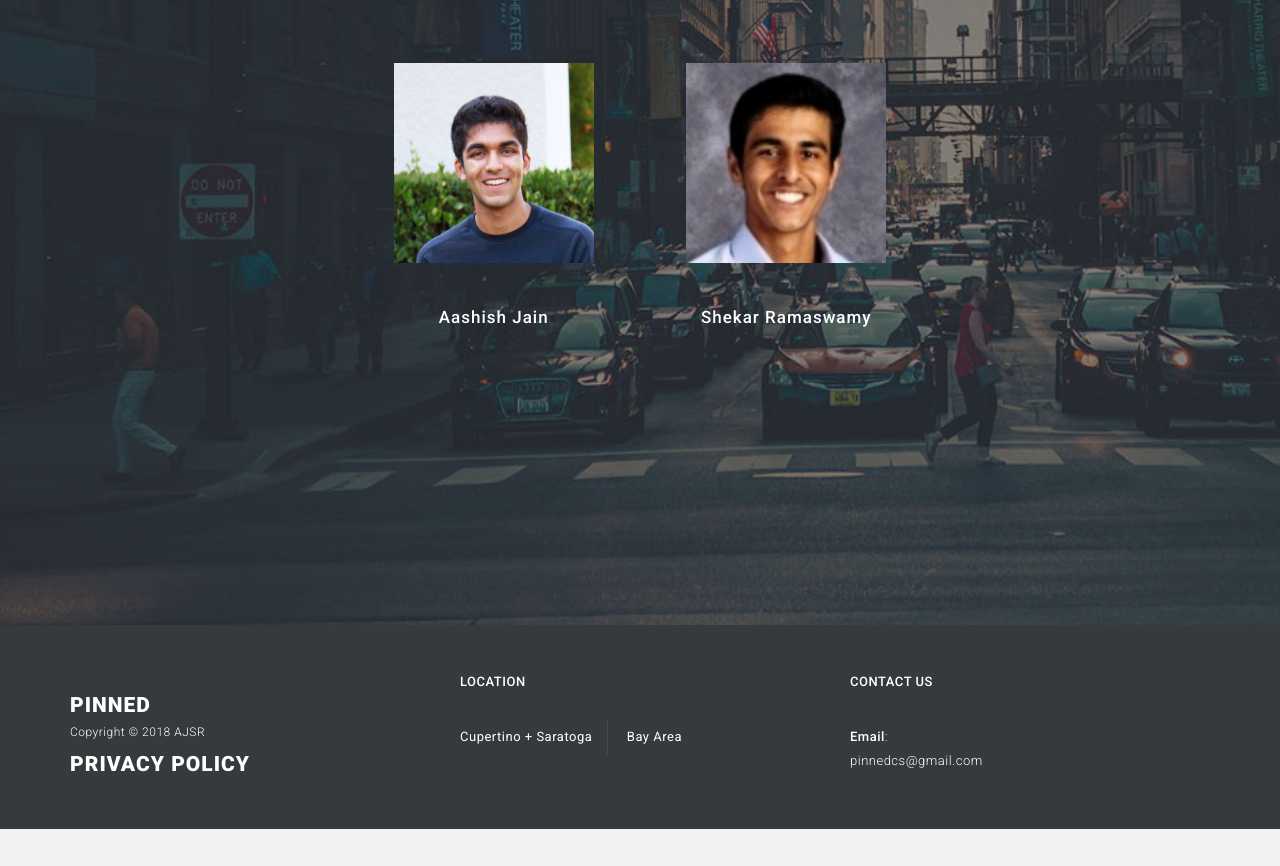
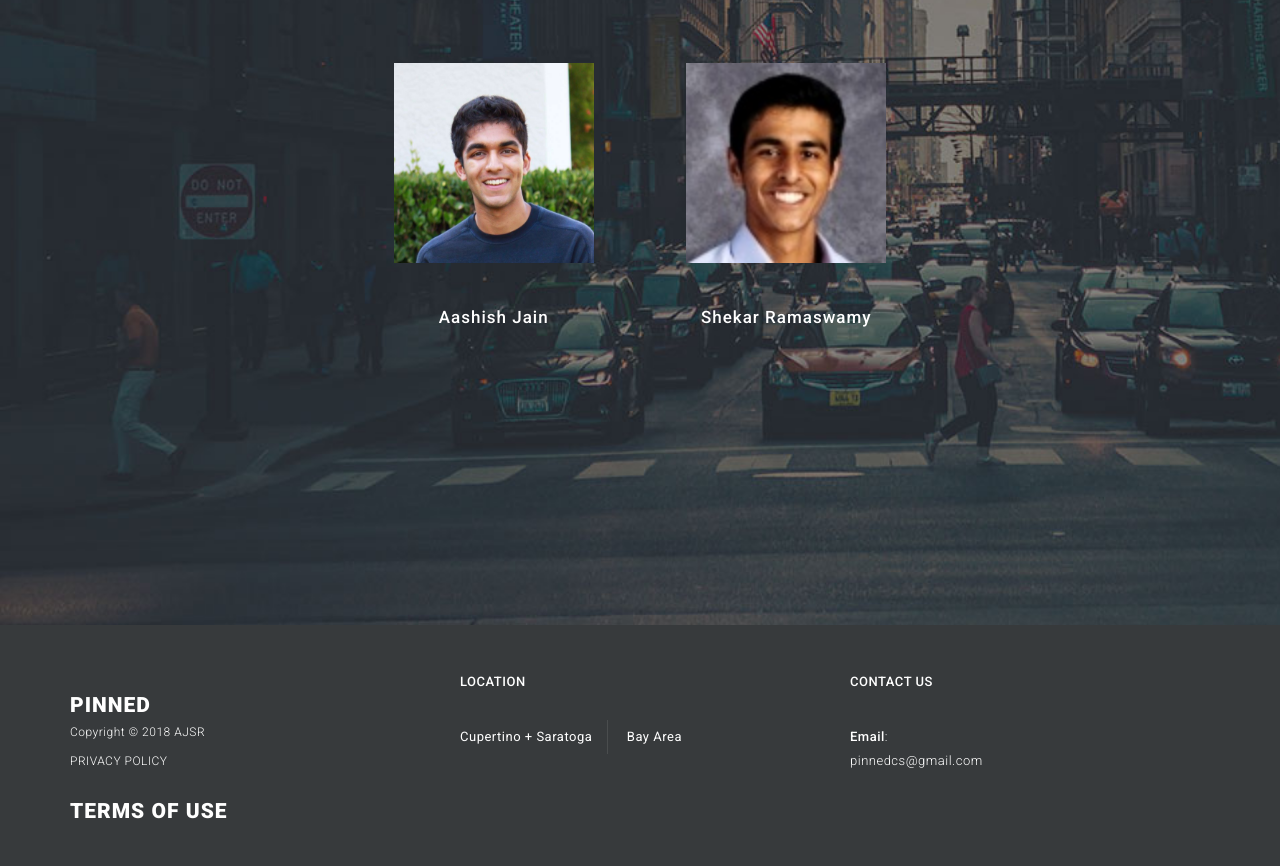
Before and after one commit to shekarramaswamy4/pinned.github.io, a plain HTML site: page index.html in a window 1280 px wide. Shown: the part 1742-2608 px from the top of the page. Before the commit the page ends 2571 px from the top, so only its background shows below. Drawn offline with nearby package versions, Linux system fonts and the light colour scheme.

Commit message:
terms of use

```diff
--- a/index.html
+++ b/index.html
@@ -214,7 +214,8 @@ http://www.templatemo.com/tm-506-tinker
                     <div class="logo">
                         <a href="#" class="scroll-top"><a>Pinned</a>
                         <p>Copyright &copy; 2018 AJSR</p>
-                        <a href ="https://shekarramaswamy4.github.io/pinned.github.io/privacypolicy.pdf">Privacy policy</a>
+                        <a href ="https://shekarramaswamy4.github.io/pinned.github.io/privacypolicy.pdf"><p>Privacy policy<p></a>
+                        <a href ="https://shekarramaswamy4.github.io/pinned.github.io/termsofuse.pdf"><p>Terms of use<p></a>
                     </div>
                 </div>
                 <div class="col-md-4 col-sm-12">
```
